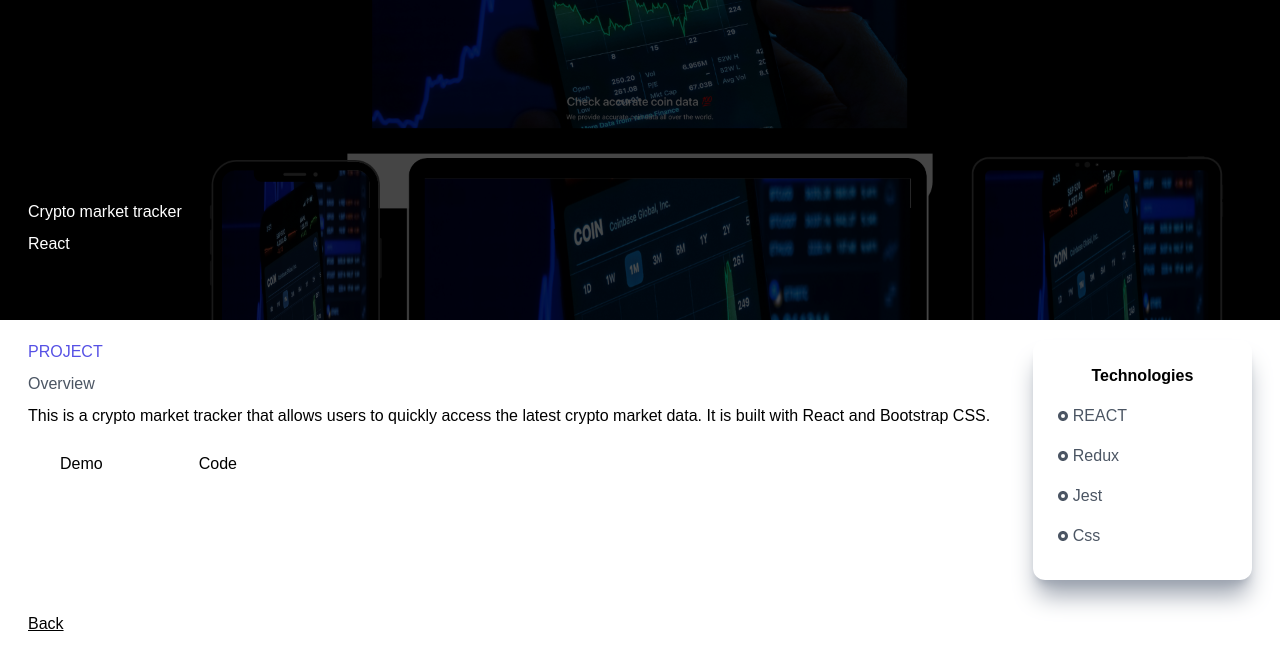
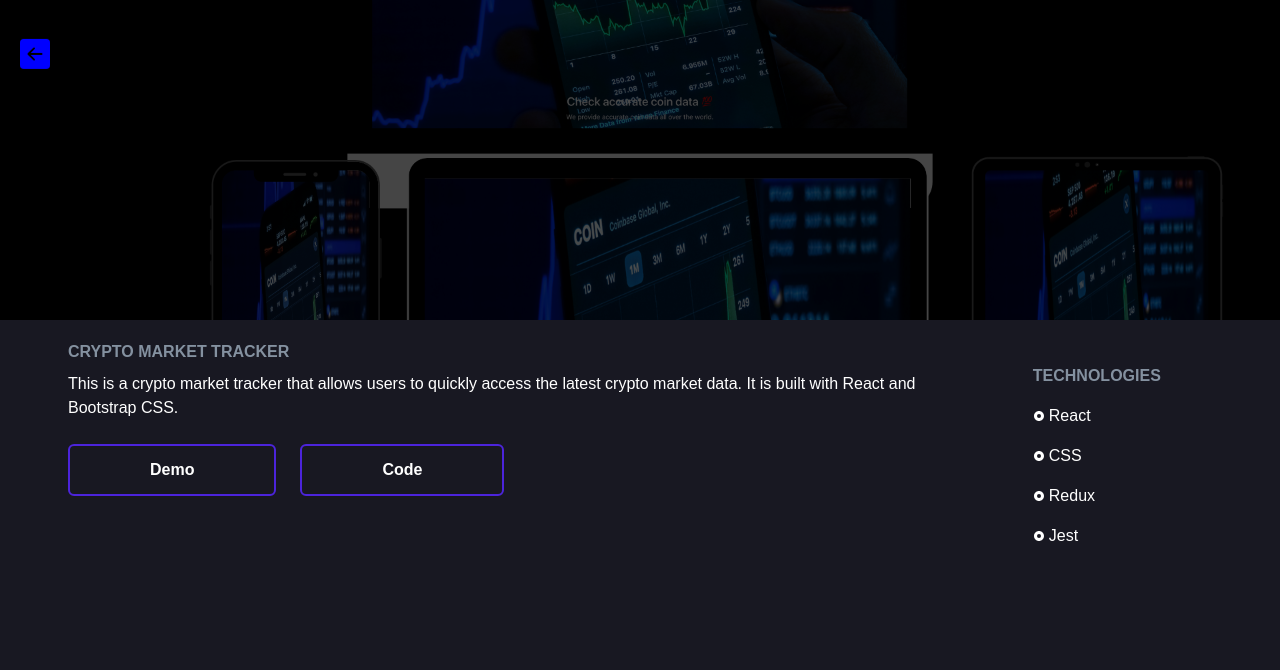
Before and after one commit to Kimutai01/kiprotich-kimutai, a Next.js app: page /crypto in a window 1280 px wide. Shown: the top 670 px of the page. Built offline with nearby package versions, Linux system fonts and the light colour scheme.

Commit message:
Updated testimonials

```diff
--- a/components/Testimonials.jsx
+++ b/components/Testimonials.jsx
@@ -21,13 +21,17 @@ const Testimonials = () => {
           />
           <div className="border-b-2 border-r-2 border-l-2 border-[#5b6876] p-10">
             <p className="text-[#fff] text-2xl font-bold">
-              "I have worked with many designers over the years, but I have
-              never met anyone as talented as you. You are a true professional
-              and I would recommend you to anyone."
+              "Kimutai, is a very fast learner and always eager to learn and try
+              out new things. We worked on a project together where he showed a
+              good understanding of computer fundamentals and was always way
+              proactive to take up and finish tasks on time. He is a fresher to
+              the software industry but has shown good skills and in-depth
+              knowledge on a few advanced topics too. I would highly recommend
+              Kim."
             </p>
 
             <p className="text-[#5b6876] text-lg mt-4">
-              - John Doe, CEO of Google
+              - Ritobroto Mukherjee, Full Stack Developer at Prime BPM
             </p>
           </div>
         </div>
@@ -39,13 +43,17 @@ const Testimonials = () => {
           />
           <div className="border-b-2 border-r-2 border-l-2 border-[#5b6876] p-10">
             <p className="text-[#fff] text-2xl font-bold">
-              "I have worked with many designers over the years, but I have
-              never met anyone as talented as you. You are a true professional
-              and I would recommend you to anyone."
+              "Kimutai is a very creative and good developer. He possesses the
+              technical knowledge to become an extraordinary developer. He is a
+              brilliant and humble guy and can learn in a fast-paced
+              environment. He's also open to ideas and listens to constructive
+              criticism, approaching it as a thoughtful way of improving
+              himself. I would highly recommend him as a software developer and
+              designer."
             </p>
 
             <p className="text-[#5b6876] text-lg mt-4">
-              - John Doe, CEO of Google
+              - Victor Chiemerie , Full stack developer
             </p>
           </div>
         </div>
@@ -57,13 +65,14 @@ const Testimonials = () => {
           />
           <div className="border-b-2 border-r-2 border-l-2 border-[#5b6876] p-10">
             <p className="text-[#fff] text-2xl font-bold">
-              "I have worked with many designers over the years, but I have
-              never met anyone as talented as you. You are a true professional
-              and I would recommend you to anyone."
+              "Kimutai is an amazing friend and an excellent software developer.
+              He is always willing to offer help to other members who faced
+              technical blockers. He is the perfect team player. who has
+              leadership abilities. I highly recommend Kimutai."
             </p>
 
             <p className="text-[#5b6876] text-lg mt-4">
-              - John Doe, CEO of Google
+              - Hanningtone Machuka, Full Stack Developer
             </p>
           </div>
         </div>
--- a/pages/crypto.js
+++ b/pages/crypto.js
@@ -2,10 +2,11 @@ import React from "react";
 import Image from "next/image";
 import { RiRadioButtonFill } from "react-icons/ri";
 import Link from "next/link";
+import { BsFillArrowLeftSquareFill } from "react-icons/bs";
 
 function crypto() {
   return (
-    <div className="w-full">
+    <div className="w-ful bg-[#181822] h-[100vh] text-white">
       <div className="w-screen h-[30vh] lg:h-[40vh] relative">
         <div className=" absolute top-0 left-0 w-full  h-[30vh] lg:h-[40vh] bg-black/70 z-10" />
         <Image
@@ -14,24 +15,37 @@ function crypto() {
           layout="fill"
           objectFit="cover"
         />
-        <div className="absolute top-[70%] max-w-[1240px] w-full left-[50%] right-[50%] translate-x-[-50%] translate-y-[-50%] z-10 text-white p-2">
-          <h2 className="py-2">Crypto market tracker</h2>
-          <p>React </p>
-        </div>
       </div>
 
-      <div className="max-w-[1240px] mx-auto p-2 grid md:grid-cols-5  gap-8 pt-5">
+      <div className="max-w-[1240px] mx-auto p-12 grid md:grid-cols-5  gap-8 pt-5">
         <div className="col-span-4">
-          <p className="uppercase text-xltracking-widest text-[#5651e5] ">
-            Project
+          <p
+            className="text-[#86919f] uppercase"
+            style={{
+              display: "inline-block",
+              marginBottom: "8px",
+              color: "#8491a0",
+              fontSize: "16px",
+              lineHeight: "150%",
+              fontWeight: "700",
+            }}
+          >
+            crypto market tracker
           </p>
-          <h2 className="py-2 text-gray-600">Overview</h2>
-          <p>
+          <p
+            style={{
+              marginBottom: "0px",
+              color: "#fff",
+              fontsize: "16px",
+              lineHeight: "150%",
+              textDecoration: "none",
+            }}
+          >
             This is a crypto market tracker that allows users to quickly access
             the latest crypto market data. It is built with React and Bootstrap
             CSS.
           </p>
-          <button className="px-8 py-2  mt-4 mr-8">
+          <button className="font-lg font-semibold py-3 mt-6 px-20 text-center border-2 border-[#4c24dc] rounded-md hover:bg-[#4c24dc]">
             <a
               href="https://mellifluous-gumdrop-3fb97a.netlify.app/"
               target="_blank"
@@ -40,7 +54,7 @@ function crypto() {
               Demo
             </a>
           </button>
-          <button className="px-8 py-2 mt-4">
+          <button className="font-lg font-semibold py-3 mt-6 md:ml-6 px-20 text-center border-2 border-[#4c24dc] rounded-md hover:bg-[#4c24dc]">
             <a
               href="https://github.com/Kimutai01/cryptocurrencies"
               target="_blank"
@@ -50,28 +64,43 @@ function crypto() {
             </a>
           </button>
         </div>
-        <div className="col-span-4 md:col-span-1 shadow-xl shadow-gray-400 rounded-xl p-4">
+        <div className=" md:col-span-1 rounded-xl md:p-4">
           <div className="p-2">
-            <p className="text-center  font-semibold pb-2">Technologies</p>
-            <div className="grid grid-cols-3 md:grid-cols-1 ">
-              <p className="flex items-center text-gray-600 py-2 ">
-                <RiRadioButtonFill className="pr-1" /> REACT
+            <p
+              className="text-[#86919f] uppercase"
+              style={{
+                display: "inline-block",
+                marginBottom: "8px",
+                color: "#8491a0",
+                fontSize: "16px",
+                lineHeight: "150%",
+                fontWeight: "700",
+              }}
+            >
+              Technologies
+            </p>
+            <div className="grid grid-cols-1 md:grid-cols-1 ">
+              <p className="flex items-center text-[white] py-2 ">
+                <RiRadioButtonFill className="pr-1" /> React
               </p>
-              <p className="flex items-center text-gray-600 py-2 ">
+              <p className="flex items-center text-[white] py-2 ">
+                <RiRadioButtonFill className="pr-1" /> CSS
+              </p>
+              <p className="flex items-center text-[white] py-2 ">
                 <RiRadioButtonFill className="pr-1" /> Redux
               </p>
-              <p className="flex items-center text-gray-600 py-2 ">
+              <p className="flex items-center text-[white] py-2 ">
                 <RiRadioButtonFill className="pr-1" /> Jest
-              </p>
-              <p className="flex items-center text-gray-600 py-2 ">
-                <RiRadioButtonFill className="pr-1" /> Css
               </p>
             </div>
           </div>
         </div>
-        <Link href="/#projects">
-          <p className="underline cursor-pointer">Back </p>
-        </Link>
+        {/* back button that floats */}
+        <div className="fixed md:top-{100px} top-10 z-50 left-5 animate-bounce">
+          <Link href="/#projects">
+            <BsFillArrowLeftSquareFill size={30} color="blue" />
+          </Link>
+        </div>
       </div>
     </div>
   );
--- a/pages/lifeline.js
+++ b/pages/lifeline.js
@@ -2,38 +2,52 @@ import React from "react";
 import Image from "next/image";
 import { RiRadioButtonFill } from "react-icons/ri";
 import Link from "next/link";
+import { BsFillArrowLeftSquareFill } from "react-icons/bs";
 
 function lifeline() {
   return (
-    <div className="w-full">
+    <div className="w-ful bg-[#181822] h-[100vh] text-white">
       <div className="w-screen h-[30vh] lg:h-[40vh] relative">
         <div className=" absolute top-0 left-0 w-full  h-[30vh] lg:h-[40vh] bg-black/70 z-10" />
         <Image
-          src="/lifeline.png"
+          src="/product.png"
           className="absolute z-1"
           layout="fill"
           objectFit="cover"
         />
-        <div className="absolute top-[70%] max-w-[1240px] w-full left-[50%] right-[50%] translate-x-[-50%] translate-y-[-50%] z-10 text-white p-2">
-          <h2 className="py-2">Lifeline</h2>
-          <p>Ruby on Rails / Bootstrap CSS </p>
-        </div>
       </div>
 
-      <div className="max-w-[1240px] mx-auto p-2 grid md:grid-cols-5  gap-8 pt-5">
+      <div className="max-w-[1240px] mx-auto p-12 grid md:grid-cols-5  gap-8 pt-5">
         <div className="col-span-4">
-          <p className="uppercase text-xltracking-widest text-[#5651e5] ">
-            Project
+          <p
+            className="text-[#86919f] uppercase"
+            style={{
+              display: "inline-block",
+              marginBottom: "8px",
+              color: "#8491a0",
+              fontSize: "16px",
+              lineHeight: "150%",
+              fontWeight: "700",
+            }}
+          >
+            Lifeline medical records
           </p>
-          <h2 className="py-2 text-gray-600">Overview</h2>
-          <p>
+          <p
+            style={{
+              marginBottom: "0px",
+              color: "#fff",
+              fontsize: "16px",
+              lineHeight: "150%",
+              textDecoration: "none",
+            }}
+          >
             This is a medical record data that allows users to quickly access
             their medical records. It is built with Ruby on Rails and Bootstrap
             CSS. It has a user authentication system and a each patient's data
             is saved as a QR code that can be scanned by a doctor and also
             embedded into a NFC tag .
           </p>
-          <button className="px-8 py-2  mt-4 mr-8">
+          <button className="font-lg font-semibold py-3 mt-6 px-20 text-center border-2 border-[#4c24dc] rounded-md hover:bg-[#4c24dc]">
             <a
               href="https://lifeline-wed.herokuapp.com/"
               target="_blank"
@@ -42,7 +56,7 @@ function lifeline() {
               Demo
             </a>
           </button>
-          <button className="px-8 py-2 mt-4">
+          <button className="font-lg font-semibold py-3 mt-6 md:ml-6 px-20 text-center border-2 border-[#4c24dc] rounded-md hover:bg-[#4c24dc]">
             <a
               href="https://github.com/MICHAELMUNAVU83/no-app-for-this-lifeline"
               target="_blank"
@@ -52,22 +66,43 @@ function lifeline() {
             </a>
           </button>
         </div>
-        <div className="col-span-4 md:col-span-1 shadow-xl shadow-gray-400 rounded-xl p-4">
+        <div className=" md:col-span-1 rounded-xl md:p-4">
           <div className="p-2">
-            <p className="text-center  font-semibold pb-2">Technologies</p>
-            <div className="grid grid-cols-3 md:grid-cols-1 ">
-              <p className="flex items-center text-gray-600 py-2 ">
-                <RiRadioButtonFill className="pr-1" /> Ruby on Rails
+            <p
+              className="text-[#86919f] uppercase"
+              style={{
+                display: "inline-block",
+                marginBottom: "8px",
+                color: "#8491a0",
+                fontSize: "16px",
+                lineHeight: "150%",
+                fontWeight: "700",
+              }}
+            >
+              Technologies
+            </p>
+            <div className="grid grid-cols-1 md:grid-cols-1 ">
+              <p className="flex items-center text-[white] py-2 ">
+                <RiRadioButtonFill className="pr-1" /> Rails
               </p>
-              <p className="flex items-center text-gray-600 py-2 ">
+              <p className="flex items-center text-[white] py-2 ">
                 <RiRadioButtonFill className="pr-1" /> Bootstrap
+              </p>
+              <p className="flex items-center text-[white] py-2 ">
+                <RiRadioButtonFill className="pr-1" /> Devise auth
+              </p>
+              <p className="flex items-center text-[white] py-2 ">
+                <RiRadioButtonFill className="pr-1" /> Gitflow
               </p>
             </div>
           </div>
         </div>
-        <Link href="/#projects">
-          <p className="underline cursor-pointer">Back </p>
-        </Link>
+        {/* back button that floats */}
+        <div className="fixed md:top-{100px} top-10 z-50 left-5 animate-bounce">
+          <Link href="/#projects">
+            <BsFillArrowLeftSquareFill size={30} color="blue" />
+          </Link>
+        </div>
       </div>
     </div>
   );
--- a/pages/product.js
+++ b/pages/product.js
@@ -2,10 +2,11 @@ import React from "react";
 import Image from "next/image";
 import { RiRadioButtonFill } from "react-icons/ri";
 import Link from "next/link";
+import { BsFillArrowLeftSquareFill } from "react-icons/bs";
 
 function product() {
   return (
-    <div className="w-full">
+    <div className="w-ful bg-[#181822] h-[100vh] text-white">
       <div className="w-screen h-[30vh] lg:h-[40vh] relative">
         <div className=" absolute top-0 left-0 w-full  h-[30vh] lg:h-[40vh] bg-black/70 z-10" />
         <Image
@@ -14,25 +15,38 @@ function product() {
           layout="fill"
           objectFit="cover"
         />
-        <div className="absolute top-[70%] max-w-[1240px] w-full left-[50%] right-[50%] translate-x-[-50%] translate-y-[-50%] z-10 text-white p-2">
-          <h2 className="py-2">Shopping exchange</h2>
-          <p>Ruby on Rails / Tailwind CSS </p>
-        </div>
       </div>
 
-      <div className="max-w-[1240px] mx-auto p-2 grid md:grid-cols-5  gap-8 pt-5">
+      <div className="max-w-[1240px] mx-auto p-12 grid md:grid-cols-5  gap-8 pt-5">
         <div className="col-span-4">
-          <p className="uppercase text-xltracking-widest text-[#5651e5] ">
+          <p
+            className="text-[#86919f] uppercase"
+            style={{
+              display: "inline-block",
+              marginBottom: "8px",
+              color: "#8491a0",
+              fontSize: "16px",
+              lineHeight: "150%",
+              fontWeight: "700",
+            }}
+          >
             shopping exchange
           </p>
-          <h2 className="py-2 text-gray-600">Overview</h2>
-          <p>
+          <p
+            style={{
+              marginBottom: "0px",
+              color: "#fff",
+              fontsize: "16px",
+              lineHeight: "150%",
+              textDecoration: "none",
+            }}
+          >
             Shopping Exchange is a web application that compares prices from
             different ecommerce websites, making it easy for users to find the
             best deals on the products they're looking for. It is built with
             Ruby on Rails,postgresql and Tailwind CSS.
           </p>
-          <button className="px-8 py-2  mt-4 mr-8">
+          <button className="font-lg font-semibold py-3 mt-6 px-20 text-center border-2 border-[#4c24dc] rounded-md hover:bg-[#4c24dc]">
             <a
               href="https://shoppingexchange.vercel.app/"
               target="_blank"
@@ -41,7 +55,7 @@ function product() {
               Demo
             </a>
           </button>
-          <button className="px-8 py-2 mt-4">
+          <button className="font-lg font-semibold py-3 mt-6 md:ml-6 px-20 text-center border-2 border-[#4c24dc] rounded-md hover:bg-[#4c24dc]">
             <a
               href="https://github.com/Kimutai01/product-comparator-client"
               target="_blank"
@@ -51,28 +65,43 @@ function product() {
             </a>
           </button>
         </div>
-        <div className="col-span-4 md:col-span-1 shadow-xl shadow-gray-400 rounded-xl p-4">
+        <div className=" md:col-span-1 rounded-xl md:p-4">
           <div className="p-2">
-            <p className="text-center  font-semibold pb-2">Technologies</p>
-            <div className="grid grid-cols-3 md:grid-cols-1 ">
-              <p className="flex items-center text-gray-600 py-2 ">
+            <p
+              className="text-[#86919f] uppercase"
+              style={{
+                display: "inline-block",
+                marginBottom: "8px",
+                color: "#8491a0",
+                fontSize: "16px",
+                lineHeight: "150%",
+                fontWeight: "700",
+              }}
+            >
+              Technologies
+            </p>
+            <div className="grid grid-cols-1 md:grid-cols-1 ">
+              <p className="flex items-center text-[white] py-2 ">
                 <RiRadioButtonFill className="pr-1" /> Ruby on Rails
               </p>
-              <p className="flex items-center text-gray-600 py-2 ">
+              <p className="flex items-center text-[white] py-2 ">
                 <RiRadioButtonFill className="pr-1" /> Tailwind CSS
               </p>
-              <p className="flex items-center text-gray-600 py-2 ">
+              <p className="flex items-center text-[white] py-2 ">
                 <RiRadioButtonFill className="pr-1" /> Postgresql
               </p>
-              <p className="flex items-center text-gray-600 py-2 ">
+              <p className="flex items-center text-[white] py-2 ">
                 <RiRadioButtonFill className="pr-1" /> Gitflow
               </p>
             </div>
           </div>
         </div>
-        <Link href="/#projects">
-          <p className="underline cursor-pointer">Back </p>
-        </Link>
+        {/* back button that floats */}
+        <div className="fixed md:top-{100px} top-10 z-50 left-5 animate-bounce">
+          <Link href="/#projects">
+            <BsFillArrowLeftSquareFill size={30} color="blue" />
+          </Link>
+        </div>
       </div>
     </div>
   );
--- a/pages/recipe.js
+++ b/pages/recipe.js
@@ -2,30 +2,49 @@ import React from "react";
 import Image from "next/image";
 import { RiRadioButtonFill } from "react-icons/ri";
 import Link from "next/link";
+import { BsFillArrowLeftSquareFill } from "react-icons/bs";
 
 function recipe() {
   return (
-    <div className="w-full bg-[#181822] text-white">
+    <div className="w-ful bg-[#181822] h-[100vh] text-white">
       <div className="w-screen h-[30vh] lg:h-[40vh] relative">
         <div className=" absolute top-0 left-0 w-full  h-[30vh] lg:h-[40vh] bg-black/70 z-10" />
         <Image
-          src="https://uploads-ssl.webflow.com/5eb98b2079b4fc247b5a89f3/5eb99a5c86971f21359e93b7_Project%201-p-1600.jpeg"
+          src="/product.png"
           className="absolute z-1"
           layout="fill"
           objectFit="cover"
         />
       </div>
 
-      <div className="max-w-[1240px] mx-auto p-2 grid md:grid-cols-5  gap-8 pt-5">
+      <div className="max-w-[1240px] mx-auto p-12 grid md:grid-cols-5  gap-8 pt-5">
         <div className="col-span-4">
-          <p className=" text-xltracking-widest text-4xl font-bold">
+          <p
+            className="text-[#86919f] uppercase"
+            style={{
+              display: "inline-block",
+              marginBottom: "8px",
+              color: "#8491a0",
+              fontSize: "16px",
+              lineHeight: "150%",
+              fontWeight: "700",
+            }}
+          >
             Recipe app
           </p>
-          <p className="mt-6">
-            This is a recipe app that allows users to quickly access the latest
-            crypto market data. It is built with React.
+          <p
+            style={{
+              marginBottom: "0px",
+              color: "#fff",
+              fontsize: "16px",
+              lineHeight: "150%",
+              textDecoration: "none",
+            }}
+          >
+            Hello Foodies! Recipe app is a recipe app that allows users to
+            quickly check various recipes. It is built with React.
           </p>
-          <button className=" py-2  mt-4 mr-8">
+          <button className="font-lg font-semibold py-3 mt-6 px-20 text-center border-2 border-[#4c24dc] rounded-md hover:bg-[#4c24dc]">
             <a
               href="https://candid-babka-c8d335.netlify.app/"
               target="_blank"
@@ -34,7 +53,7 @@ function recipe() {
               Demo
             </a>
           </button>
-          <button className="px-8 py-2 mt-4">
+          <button className="font-lg font-semibold py-3 mt-6 md:ml-6 px-20 text-center border-2 border-[#4c24dc] rounded-md hover:bg-[#4c24dc]">
             <a
               href="https://github.com/Kimutai01/new_rec"
               target="_blank"
@@ -44,28 +63,40 @@ function recipe() {
             </a>
           </button>
         </div>
-        <div className="col-span-4 md:col-span-1 shadow-xl shadow-gray-400 rounded-xl p-4">
+        <div className=" md:col-span-1 rounded-xl md:p-4">
           <div className="p-2">
-            <p className="text-center  font-semibold pb-2">Technologies</p>
-            <div className="grid grid-cols-3 md:grid-cols-1 ">
-              <p className="flex items-center text-gray-600 py-2 ">
-                <RiRadioButtonFill className="pr-1" /> Ruby on Rails
+            <p
+              className="text-[#86919f] uppercase"
+              style={{
+                display: "inline-block",
+                marginBottom: "8px",
+                color: "#8491a0",
+                fontSize: "16px",
+                lineHeight: "150%",
+                fontWeight: "700",
+              }}
+            >
+              Technologies
+            </p>
+            <div className="grid grid-cols-1 md:grid-cols-1 ">
+              <p className="flex items-center text-[white] py-2 ">
+                <RiRadioButtonFill className="pr-1" /> React
               </p>
-              <p className="flex items-center text-gray-600 py-2 ">
-                <RiRadioButtonFill className="pr-1" /> Css
+              <p className="flex items-center text-[white] py-2 ">
+                <RiRadioButtonFill className="pr-1" /> Context API
               </p>
-              <p className="flex items-center text-gray-600 py-2 ">
-                <RiRadioButtonFill className="pr-1" /> Jest
-              </p>
-              <p className="flex items-center text-gray-600 py-2 ">
-                <RiRadioButtonFill className="pr-1" /> Context
+              <p className="flex items-center text-[white] py-2 ">
+                <RiRadioButtonFill className="pr-1" /> Bootstrap
               </p>
             </div>
           </div>
         </div>
-        <Link href="/#projects">
-          <p className="underline cursor-pointer">Back </p>
-        </Link>
+        {/* back button that floats */}
+        <div className="fixed md:top-{100px} top-10 z-50 left-5 animate-bounce">
+          <Link href="/#projects">
+            <BsFillArrowLeftSquareFill size={30} color="blue" />
+          </Link>
+        </div>
       </div>
     </div>
   );
```
